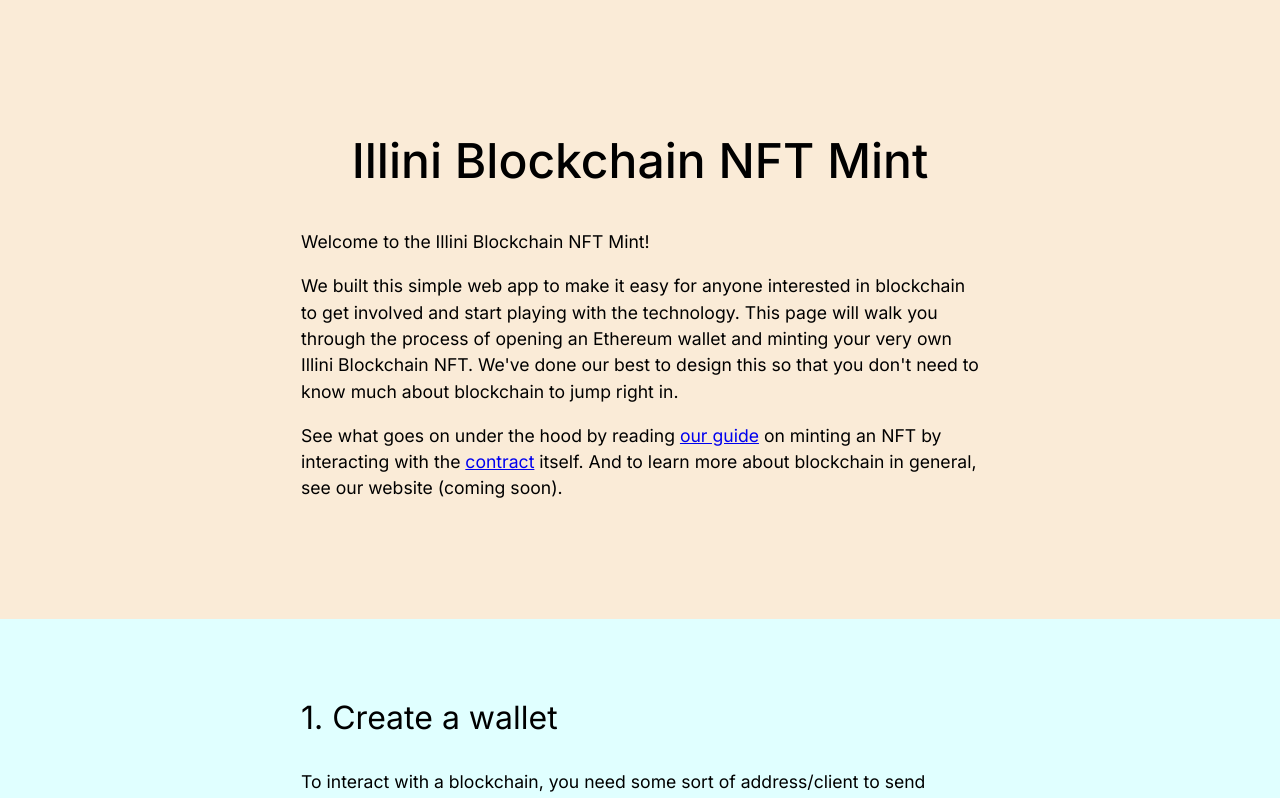
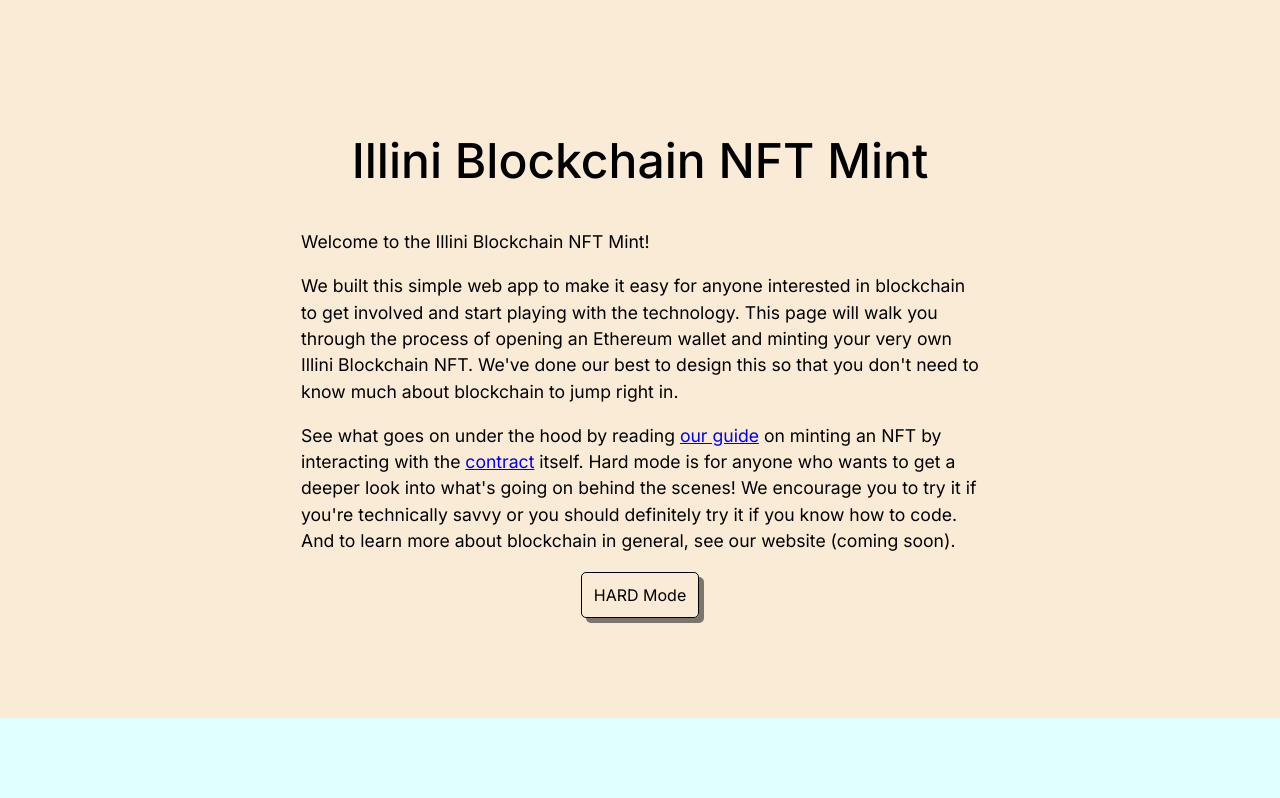
Before and after one commit to IlliniBlockchain/nft-mint, a Next.js app in the folder frontend/: page / in a window 1280 px wide. Shown: the top 798 px of the page. Built offline with nearby package versions, Linux system fonts and the light colour scheme.

Commit message:
button for easy and hard mode

```diff
--- /dev/null
+++ b/frontend/pages/api/airdrop.js
@@ -0,0 +1,6 @@
+
+
+export default async function handler(req, res) {
+
+  res.status(200).json({ name: 'John Doe' })
+}
--- a/frontend/pages/guide.js
+++ b/frontend/pages/guide.js
@@ -27,6 +27,9 @@ export default function Guide() {
           If you want to mint an NFT the easiest way possible,
           you can do so through our dapp <Link href="/">here</Link>.
         </p>
+        <div style={{display: "flex"}}>
+          <Link href="/" ><button style={{margin: "0 auto"}}> EASY Mode</button></Link>
+        </div>
       </Section>
 
       <Section className={utilStyles.bgBlue}>
--- a/frontend/pages/index.js
+++ b/frontend/pages/index.js
@@ -116,8 +116,14 @@ export default function Home() {
         <p>
           See what goes on under the hood by reading <Link href="/guide">our guide</Link> on minting
           an NFT by interacting with the <a href={contractLink} target="_blank">contract</a> itself.
+          Hard mode is for anyone who wants to get a deeper look into what's going on behind the scenes!
+          We encourage you to try it if you're technically savvy or you should definitely try it if you
+          know how to code.
           And to learn more about blockchain in general, see our website (coming soon).
         </p>
+        <div style={{display: "flex"}}>
+          <Link href="/guide" ><button style={{margin: "0 auto"}}> HARD Mode</button></Link>
+        </div>
       </Section>
 
       <Section className={utilStyles.bgBlue}>
```
